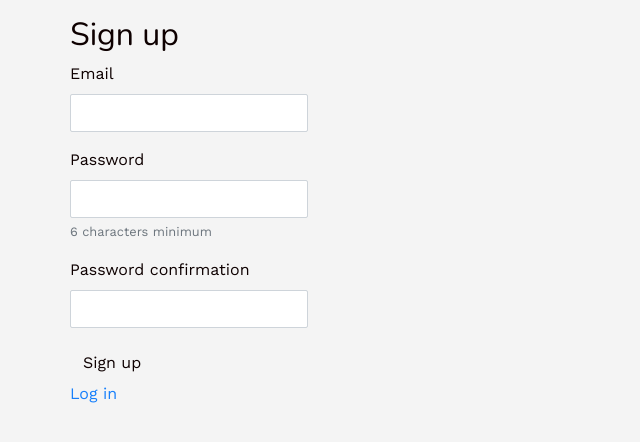
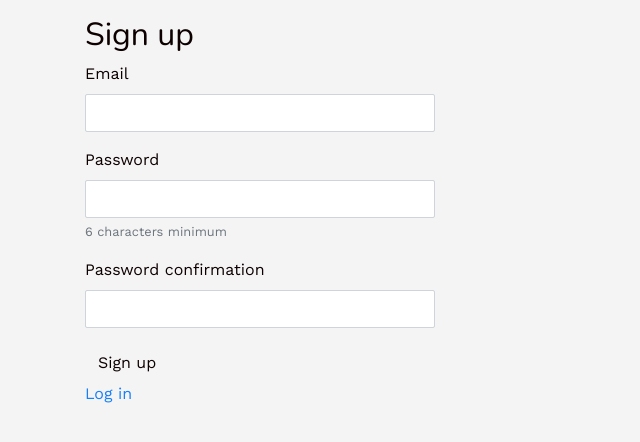
Before and after one commit to sorina-duca/air-bnb-clone-practice, a Rails app: page /users/sign_up in a window 1280 px wide. Shown: the top 442 px of the page, without its empty margins (0-640 px from the left). Run offline with Rails 7, Linux system fonts and the light colour scheme; style sheets or scripts are compiled from the project's sources; some libraries are stand-ins or nearby versions.

Commit message:
div fixed

```diff
--- a/app/views/devise/registrations/edit.html.erb
+++ b/app/views/devise/registrations/edit.html.erb
@@ -1,6 +1,6 @@
 <div class="container">
   <div class="row">
-<div class="cd-sm-4 cd-sm-offset-4">
+    <div class="col-sm-4 cd-sm-offset-4">
 
       <h2>Edit <%= resource_name.to_s.humanize %></h2>
 
--- a/app/views/devise/registrations/new.html.erb
+++ b/app/views/devise/registrations/new.html.erb
@@ -1,6 +1,6 @@
 <div class="container">
 <div class="row">
-<div class="cd-sm-4 cd-sm-offset-4">
+<div class="col-sm-4 cd-sm-offset-4">
 
 <h2>Sign up</h2>
 
--- a/app/views/devise/sessions/new.html.erb
+++ b/app/views/devise/sessions/new.html.erb
@@ -1,6 +1,6 @@
 <div class="container">
 <div class="row">
-<div class="cd-sm-4 cd-sm-offset-4">
+<div class="col-sm-4 cd-sm-offset-4">
 
 <h2>Log in</h2>
 
```
Lines whose indentation alone changed are shown as unchanged.
